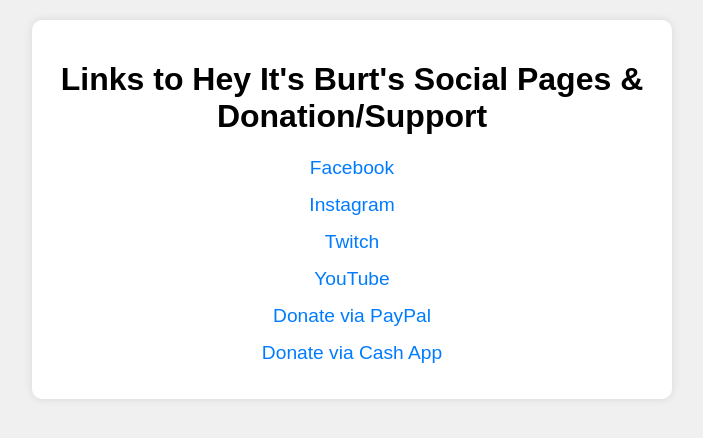
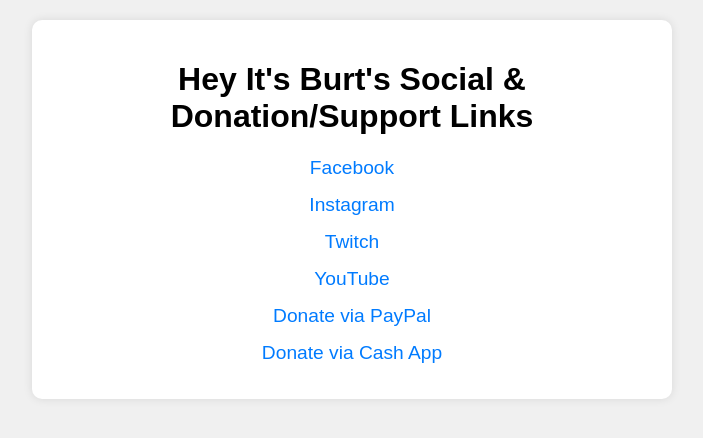
Before and after one commit to josephburt/heyitsburt, a plain HTML site: page index.html in a window 1280 px wide. Shown: the whole page, without its empty margins (288-991 px from the left). Drawn offline with Linux system fonts and the light colour scheme.

Commit message:
Update index.html
gram correction

```diff
--- a/index.html
+++ b/index.html
@@ -59,7 +59,7 @@
 </head>
 <body>
     <div class="container">
-        <h1>Links to Hey It's Burt's Social Pages & Donation/Support</h1>
+        <h1>Hey It's Burt's Social & Donation/Support Links</h1>
         <a class="link" href="https://www.facebook.com/heyitsburtcom" target="_blank">Facebook</a>
         <a class="link" href="https://www.instagram.com/heyitsburt/" target="_blank">Instagram</a>
         <a class="link" href="https://www.twitch.tv/heyitsjburt" target="_blank">Twitch</a>
```
